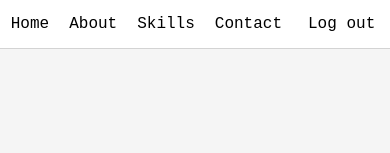
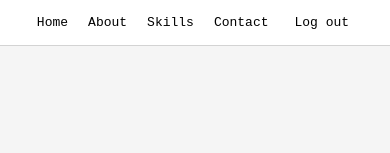
Before and after one commit to DiegoViera1511/my_personal_portfolio, a React (Vite) app: page /portfolio in a window 390 px wide. Shown: the top 153 px of the page. Built offline with nearby package versions, Linux system fonts and the light colour scheme.

Commit message:
update/front

```diff
--- a/src/Components/Header/header.css
+++ b/src/Components/Header/header.css
@@ -57,6 +57,7 @@ a.nav_menu_list_item_link:hover {
     background-color: white;
     border: none;
     font-size: large;
+    outline: none;
 }
 
 .log_out_button:hover {
@@ -91,4 +92,12 @@ a.nav_menu_list_item_link:hover {
         padding: 0;
         list-style-type: none;
     }
+
+    a.nav_menu_list_item_link {
+        font-size: medium;
+    }
+
+    .log_out_button {
+        font-size: medium;
+    }
 }
--- a/src/Components/LogIn/LogIn.jsx
+++ b/src/Components/LogIn/LogIn.jsx
@@ -32,7 +32,7 @@ export function LogIn() {
                 }
             }
         }
-        fetchToken()
+        fetchToken().then()
     }, [])
 
     const handleSubmit = async (e) => {
@@ -119,7 +119,7 @@ export function LogIn() {
                         />
                     </div>
 
-                    <Button_icon_1 text="Sign in " icon="uil uil-signin" type="submit"></Button_icon_1>
+                    <Button_icon_1 text="Sign in " icon="uil uil-signin" type="submit" />
 
                     <Link to="/register"><Button_icon_1 text="Register here !"/></Link>
                 </form>
```
